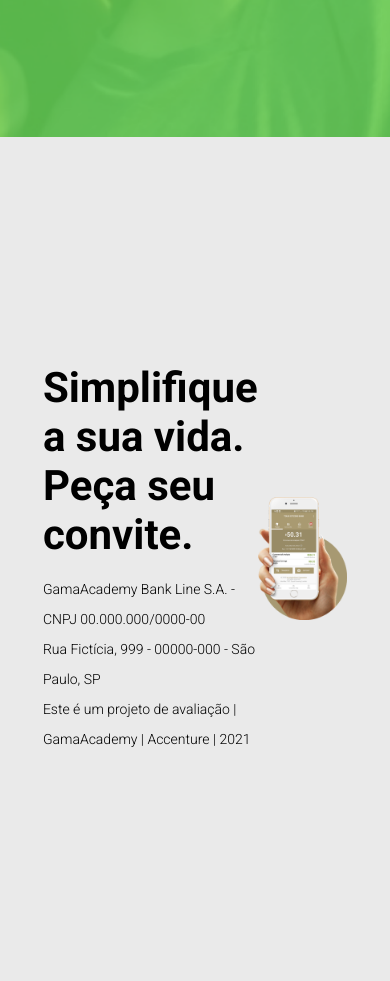
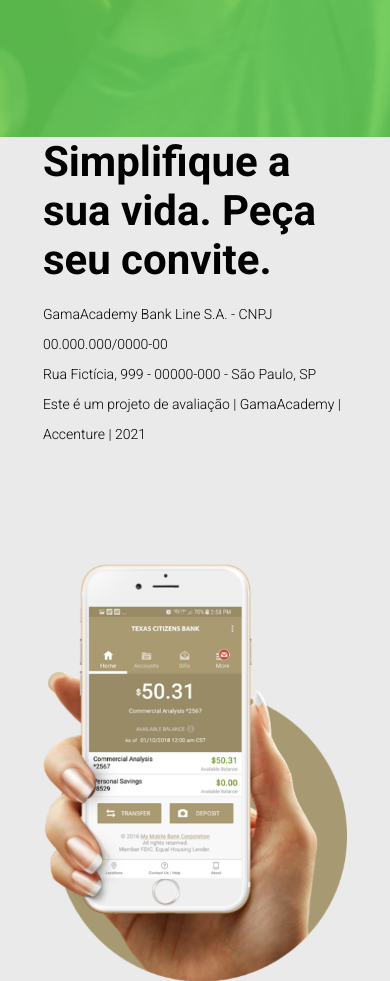
Before and after one commit to CodeForChange-Accenture/accenture-final-project, a React (Create React App) app: page / in a window 390 px wide. Shown: the part 3760-4741 px from the top of the page. Built offline with nearby package versions, Linux system fonts and the light colour scheme; the HTML template or start-up script is replaced by a standard one.

Commit message:
add responsive sectionE

```diff
--- a/src/pages/home/sectionE/style.ts
+++ b/src/pages/home/sectionE/style.ts
@@ -38,4 +38,7 @@ export const Container = styled.div`
   .sectionRight {
     max-width: 440px;
   }
+  @media screen and (max-width: 1024px){
+    flex-direction: column;
+  }
   `
```
